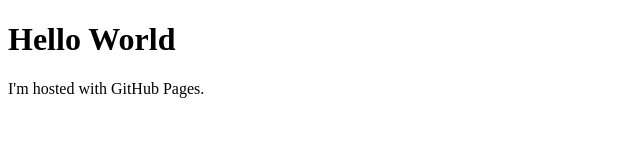
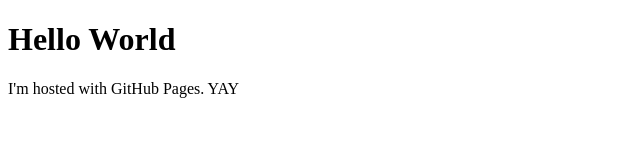
Before and after one commit to B2K9901/B2K9901.github.io, a plain HTML site: page index.html in a window 1280 px wide. Shown: the full height of the page, 0-640 px from the left. Drawn offline with Linux system fonts and the light colour scheme.

Commit message:
Will Initial

```diff
--- a/index.html
+++ b/index.html
@@ -2,6 +2,6 @@
 <html>
 <body>
 <h1>Hello World</h1>
-<p>I'm hosted with GitHub Pages.</p>
+<p>I'm hosted with GitHub Pages. YAY</p>
 </body>
 </html>
```
